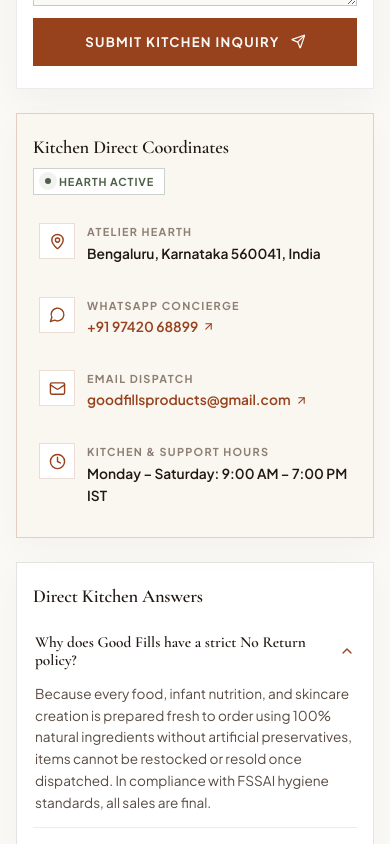
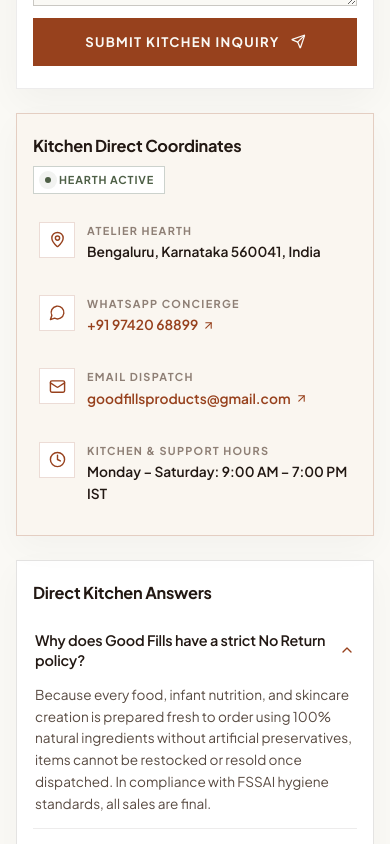
Before and after one commit to shreerahulsgit/good-fills, a Next.js app: page /contact in a window 390 px wide. Shown: the part 1160-2004 px from the top of the page. Built offline with nearby package versions, Linux system fonts and the light colour scheme.

Commit message:
style(contact): update coordinates, FAQ headings, and question font to modern sans-serif

```diff
--- a/src/components/contact/ContactView.module.css
+++ b/src/components/contact/ContactView.module.css
@@ -388,12 +388,13 @@
 }
 
 .coordinatesTitle {
-  font-family: var(--font-serif);
-  font-size: 1.35rem;
-  font-weight: 600;
+  font-family: var(--font-sans);
+  font-size: 1.18rem;
+  font-weight: 700;
+  letter-spacing: -0.015em;
   color: var(--text-primary);
   margin: 0;
-  line-height: 1.2;
+  line-height: 1.25;
 }
 
 /* Live Concierge Active Indicator */
@@ -533,12 +534,13 @@
 }
 
 .faqsHeading {
-  font-family: var(--font-serif);
-  font-size: 1.35rem;
-  font-weight: 600;
+  font-family: var(--font-sans);
+  font-size: 1.18rem;
+  font-weight: 700;
+  letter-spacing: -0.015em;
   color: var(--text-primary);
   margin-bottom: var(--space-4);
-  line-height: 1.2;
+  line-height: 1.25;
 }
 
 .faqItem {
@@ -559,9 +561,11 @@
   gap: 12px;
   background: none;
   border: none;
-  font-family: var(--font-serif);
-  font-size: 1.05rem;
+  font-family: var(--font-sans);
+  font-size: 0.95rem;
   font-weight: 600;
+  letter-spacing: -0.01em;
+  line-height: 1.45;
   color: var(--text-primary);
   text-align: left;
   cursor: pointer;
@@ -811,7 +815,7 @@
   }
 
   .coordinatesTitle {
-    font-size: 1.22rem;
+    font-size: 1.1rem;
   }
 
   .contactDetailItem {
@@ -838,13 +842,14 @@
   }
 
   .faqsHeading {
-    font-size: 1.22rem;
+    font-size: 1.1rem;
     margin-bottom: 12px;
   }
 
   .faqTrigger {
     padding: 14px 2px;
-    font-size: 0.96rem;
+    font-size: 0.9rem;
+    line-height: 1.4;
     min-height: 48px;
   }
 
@@ -895,11 +900,11 @@
   }
 
   .coordinatesTitle {
-    font-size: 1.15rem;
+    font-size: 1.02rem;
   }
 
   .faqsHeading {
-    font-size: 1.15rem;
+    font-size: 1.02rem;
   }
 }
 
```
